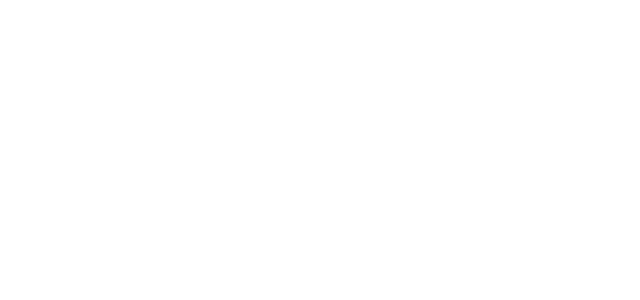
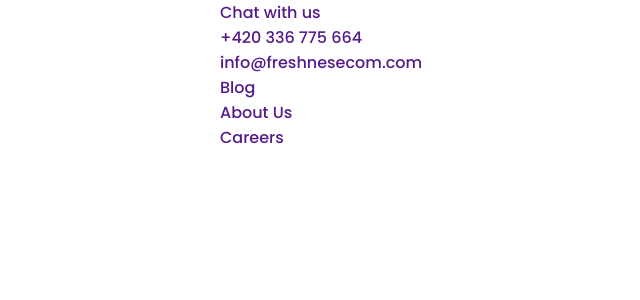
Before and after one commit to Bakhteev/freshnesecom, a React (Create React App) app: page / in a window 1280 px wide. Shown: the top 300 px of the page, without its empty margins (0-640 px from the left). Built offline with nearby package versions, Linux system fonts and the light colour scheme.

Commit message:
started header

```diff
--- a/src/App.js
+++ b/src/App.js
@@ -1,10 +1,11 @@
 import React from "react";
-import './index.scss'
+import './index.scss';
+import Header from './components/header';
 
 const App = () => {
   return (
     <div className="App">
-
+      <Header />
     </div>
   );
 }
--- a/src/components/_global.scss
+++ b/src/components/_global.scss
@@ -0,0 +1 @@
+@import './header/style';
--- /dev/null
+++ b/src/components/header/headerTop.jsx
@@ -0,0 +1,36 @@
+import React from 'react'
+
+const HeaderTop = () => {
+    return (
+        <div className="header__top">
+            <div className="header__contacts">
+                <ul>
+                    <li>
+                        <a href="" className="header__link">Chat with us</a>
+                    </li>
+                    <li>
+                        <a href="" className="header__link header__link--black">+420 336 775 664</a>
+                    </li>
+                    <li>
+                        <a href="" className="header__link header__link--black">info@freshnesecom.com</a>
+                    </li>
+                </ul>
+            </div>
+            <div className="header__info">
+                <ul>
+                    <li>
+                        <a href="" className="header__link">Blog</a>
+                    </li>
+                    <li>
+                        <a href="" className="header__link header__link--black">About Us</a>
+                    </li>
+                    <li>
+                        <a href="" className="header__link header__link--black">Careers</a>
+                    </li>
+                </ul>
+            </div>
+        </div>
+    )
+}
+
+export default HeaderTop
--- a/src/components/header/index.jsx
+++ b/src/components/header/index.jsx
@@ -1,10 +1,13 @@
-import React from 'react';
+import React from 'react'
+import HeaderTop from './headerTop';
 
-function Header() {
+const Header = () => {
     return (
-        <div>
-
-        </div>
+        <header className="header">
+            <div className="container">
+                <HeaderTop />
+            </div>
+        </header>
     )
 }
 
```
Also changed, not shown: src/components/header/_style.scss (added), 1 other file (tests, documents, lock files or other folders).
